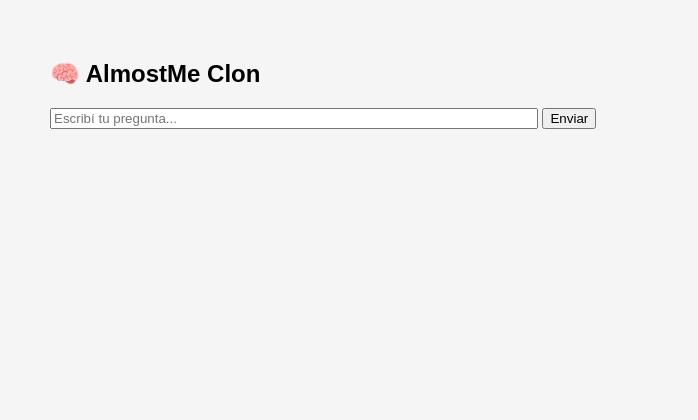
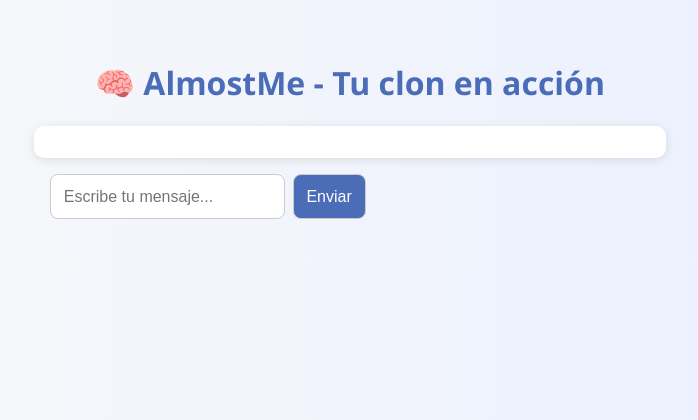
Before and after one commit to jspoleti66/Projects, a Flask app: template templates/index.html in a window 1280 px wide. Shown: the top 420 px of the page, without its empty margins (290-988 px from the left). Run offline with Flask 3, Linux system fonts and the light colour scheme; the template is opened without the code that fills it, so the values that code supplies are empty.

Commit message:
Add files via upload

```diff
--- a/main.py
+++ b/main.py
@@ -1,82 +1,77 @@
-# main.py
-
-from flask import Flask, request, jsonify
+from flask import Flask, request, render_template, jsonify
 import os
 import requests
 
 app = Flask(__name__)
 
-# Cargar contexto desde archivos
-BASE_PATH = "data"
-ARCHIVOS = {
-    "configuracion": ["prompt_sistema.txt", "instrucciones_generales.txt"],
-    "conocimientos": ["cv.txt", "documentos_tecnicos.txt", "respuestas_frecuentes.txt"],
-    "datos_personales": ["historia_personal.txt", "intereses.txt", "personalidad.txt"],
-    "fuentes_conversacionales": ["chats.txt", "emails.txt"],
-    "proyectos": ["proyectos_actuales.txt", "proyectos/tecnologias_utilizadas.txt"]
-}
+# Leer archivos del contexto
+def cargar_contexto():
+    base_path = "data"
+    archivos = {
+        "configuracion": ["prompt_sistema.txt", "instrucciones_generales.txt"],
+        "conocimientos": ["cv.txt", "documentos_tecnicos.txt", "respuestas_frecuentes.txt"],
+        "datos_personales": ["historia_personal.txt", "intereses.txt", "personalidad.txt"],
+        "fuentes_conversacionales": ["chats.txt", "emails.txt"],
+        "proyectos": ["proyectos_actuales.txt", "proyectos/tecnologias_utilizadas.txt"]
+    }
 
-def cargar_contexto():
     contexto = ""
-    for carpeta, archivos in ARCHIVOS.items():
-        for archivo in archivos:
-            ruta = os.path.join(BASE_PATH, carpeta, archivo)
+    for carpeta, lista_archivos in archivos.items():
+        for archivo in lista_archivos:
+            ruta = os.path.join(base_path, carpeta, archivo)
             if os.path.exists(ruta):
                 with open(ruta, "r", encoding="utf-8") as f:
-                    contexto += f"\n### {archivo} ({carpeta})\n" + f.read() + "\n"
+                    contexto += f"\n### {archivo} ({carpeta})\n{f.read()}\n"
+            else:
+                print(f"⚠️ Archivo no encontrado: {ruta}")
     return contexto.strip()
 
-contexto_sistema = {
-    "role": "system",
-    "content": f"Eres un clon digital altamente personalizado. Solo responde con base en este contexto:\n{cargar_contexto()}"
-}
-
-# Consulta OpenRouter
-def consultar_openrouter(historial):
-    api_key = os.getenv("OPENROUTER_API_KEY")
+# Consulta a OpenRouter
+def consultar_openrouter(mensajes):
+    api_key = os.getenv("OPENROUTER_API_KEY") or "TU_API_KEY_AQUI"
     headers = {
         "Authorization": f"Bearer {api_key}",
         "Content-Type": "application/json",
         "HTTP-Referer": "https://almostme-demo",
         "X-Title": "almostme-clon"
     }
+
     payload = {
         "model": "meta-llama/llama-4-maverick:free",
-        "messages": historial,
+        "messages": mensajes,
         "temperature": 0.7
     }
 
     response = requests.post("https://openrouter.ai/api/v1/chat/completions", headers=headers, json=payload)
-    data = response.json()
-    return data["choices"][0]["message"]["content"]
+    try:
+        data = response.json()
+        if "choices" in data:
+            return data["choices"][0]["message"]["content"]
+        elif "error" in data:
+            return f"⚠️ Error del modelo: {data['error'].get('message', 'Desconocido')}"
+        else:
+            return "⚠️ El modelo no devolvió respuesta válida."
+    except Exception as e:
+        return f"⚠️ Error procesando la respuesta: {e}"
 
-# Llamar a la API de D-ID
-def generar_video_did(texto):
-    did_key = os.getenv("DID_API_KEY")
-    headers = {
-        "Authorization": f"Basic {did_key}",
-        "Content-Type": "application/json"
-    }
-    payload = {
-        "script": {
-            "type": "text",
-            "provider": {"type": "microsoft", "voice_id": "en-US-JennyNeural"},
-            "input": texto
-        },
-        "source_url": "https://models.d-id.com/cecilio-avatar.jpg"  # Tu imagen subida o enlace de avatar
-    }
+# Contexto inicial
+contexto = cargar_contexto()
+historial = [{
+    "role": "system",
+    "content": f"Eres un clon digital personalizado. Usa únicamente este contexto: {contexto}."
+}]
 
-    r = requests.post("https://api.d-id.com/talks", headers=headers, json=payload)
-    return r.json().get("result_url", None)
+@app.route("/")
+def index():
+    return render_template("index.html")
 
-# Ruta API principal
-@app.route("/clon", methods=["POST"])
-def clon_endpoint():
-    data = request.get_json()
-    entrada_usuario = data.get("mensaje", "").strip()
+@app.route("/chat", methods=["POST"])
+def chat():
+    user_input = request.json.get("message")
+    historial.append({"role": "user", "content": user_input})
+    respuesta = consultar_openrouter(historial)
+    historial.append({"role": "assistant", "content": respuesta})
+    return jsonify({"response": respuesta})
 
-    historial = [contexto_sistema, {"role": "user", "content": entrada_usuario}]
-    respuesta = consultar_openrouter(historial)
-
-    video_url = generar_video_did(respuesta)
-    return jsonify({"respuesta": respuesta, "video_url": video_url})
+if __name__ == "__main__":
+    app.run(debug=True)
--- a/templates/index.html
+++ b/templates/index.html
@@ -1,45 +1,112 @@
 <!DOCTYPE html>
 <html lang="es">
 <head>
-  <meta charset="UTF-8" />
-  <title>AlmostMe Clon</title>
+  <meta charset="UTF-8">
+  <title>🧠 AlmostMe Clon Interactivo</title>
   <style>
-    body { font-family: sans-serif; padding: 2em; background: #f5f5f5; }
-    #chat { max-width: 600px; margin: auto; }
-    .mensaje { margin: 1em 0; }
-    .usuario { font-weight: bold; color: #007bff; }
-    .clon { color: #333; margin-left: 1em; }
+    body {
+      font-family: 'Segoe UI', sans-serif;
+      background: linear-gradient(to right, #f9f9f9, #e9efff);
+      color: #333;
+      display: flex;
+      flex-direction: column;
+      align-items: center;
+      padding: 2em;
+    }
+
+    h1 {
+      color: #4b6cb7;
+    }
+
+    #chat {
+      width: 100%;
+      max-width: 600px;
+      background: #fff;
+      padding: 1em;
+      border-radius: 10px;
+      box-shadow: 0 2px 10px rgba(0,0,0,0.1);
+      overflow-y: auto;
+      max-height: 60vh;
+      margin-bottom: 1em;
+    }
+
+    .user, .bot {
+      margin: 0.5em 0;
+      padding: 0.8em;
+      border-radius: 8px;
+    }
+
+    .user {
+      background: #dceefb;
+      align-self: flex-end;
+    }
+
+    .bot {
+      background: #f0f0f0;
+      align-self: flex-start;
+    }
+
+    input, button {
+      padding: 0.8em;
+      font-size: 1em;
+      border-radius: 8px;
+      border: 1px solid #ccc;
+    }
+
+    #input-container {
+      display: flex;
+      gap: 0.5em;
+      width: 100%;
+      max-width: 600px;
+    }
+
+    button {
+      background: #4b6cb7;
+      color: white;
+      cursor: pointer;
+    }
+
+    button:hover {
+      background: #3953a4;
+    }
   </style>
 </head>
 <body>
-  <div id="chat">
-    <h2>🧠 AlmostMe Clon</h2>
-    <div id="mensajes"></div>
-    <form id="formulario">
-      <input type="text" id="entrada" placeholder="Escribí tu pregunta..." style="width: 80%;" required />
-      <button type="submit">Enviar</button>
-    </form>
+  <h1>🧠 AlmostMe - Tu clon en acción</h1>
+  <div id="chat"></div>
+
+  <div id="input-container">
+    <input type="text" id="user-input" placeholder="Escribe tu mensaje..." />
+    <button onclick="enviar()">Enviar</button>
   </div>
+
   <script>
-    const form = document.getElementById("formulario");
-    const entrada = document.getElementById("entrada");
-    const mensajes = document.getElementById("mensajes");
+    async function enviar() {
+      const input = document.getElementById("user-input");
+      const mensaje = input.value.trim();
+      if (!mensaje) return;
 
-    form.addEventListener("submit", async (e) => {
-      e.preventDefault();
-      const mensajeUsuario = entrada.value;
-      mensajes.innerHTML += `<div class="mensaje"><span class="usuario">Vos:</span> ${mensajeUsuario}</div>`;
-      entrada.value = "";
+      agregarMensaje("👤 Tú: " + mensaje, "user");
+      input.value = "";
 
-      const respuesta = await fetch("/clon", {
+      const res = await fetch("/chat", {
         method: "POST",
         headers: { "Content-Type": "application/json" },
-        body: JSON.stringify({ mensaje: mensajeUsuario })
+        body: JSON.stringify({ message: mensaje })
       });
 
-      const data = await respuesta.json();
-      mensajes.innerHTML += `<div class="mensaje"><span class="clon">Clon:</span> ${data.respuesta}</div>`;
-    });
+      const data = await res.json();
+      agregarMensaje("🤖 AlmostMe: " + data.response, "bot");
+    }
+
+    function agregarMensaje(texto, clase) {
+      const chat = document.getElementById("chat");
+      const msg = document.createElement("div");
+      msg.className = clase;
+      msg.innerText = texto;
+      chat.appendChild(msg);
+      chat.scrollTop = chat.scrollHeight;
+    }
   </script>
 </body>
 </html>
```
Also changed, not shown: render.yaml (+1 -6 lines).
